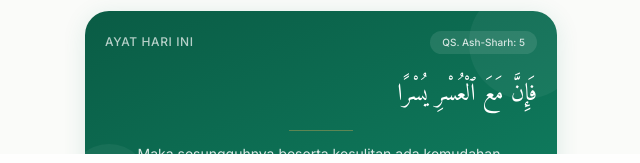
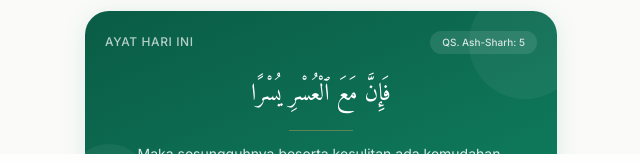
Before and after one commit to Bunstray/MasjidKita, a React (Vite) app: page / in a window 1280 px wide. Shown: the part 588-751 px from the top of the page, without its empty margins (319-959 px from the left). Built offline with nearby package versions, Linux system fonts and the light colour scheme; no server answers.

Commit message:
MinorTweak

```diff
--- a/src/pages/Dashboard.tsx
+++ b/src/pages/Dashboard.tsx
@@ -260,7 +260,11 @@ export default function Dashboard() {
                   exit={{ opacity: 0, y: -10 }}
                   transition={{ duration: 0.5 }}
                 >
-                  <p className="arabic-text mt-4 text-center text-2xl leading-[2.2] text-white">
+                  <p
+                    className="arabic-text mt-4 text-center text-2xl leading-[2.2] text-white"
+                    dir="rtl"
+                    style={{ textAlign: 'center' }}
+                  >
                     {currentVerse.textAr}
                   </p>
 
--- a/src/pages/DigitalInfaq.tsx
+++ b/src/pages/DigitalInfaq.tsx
@@ -215,7 +215,9 @@ export default function DigitalInfaq() {
                   initial={{ opacity: 0, y: 8 }}
                   animate={{ opacity: 1, y: 0 }}
                   transition={{ delay: 0.3 }}
-                  className="arabic-text mb-1 text-xl text-white/90"
+                  className="arabic-text mb-1 text-xl text-white/90 text-center"
+                  dir="rtl"
+                  style={{ textAlign: 'center' }}
                 >
                   جزاك الله خيراً
                 </motion.h2>
```
